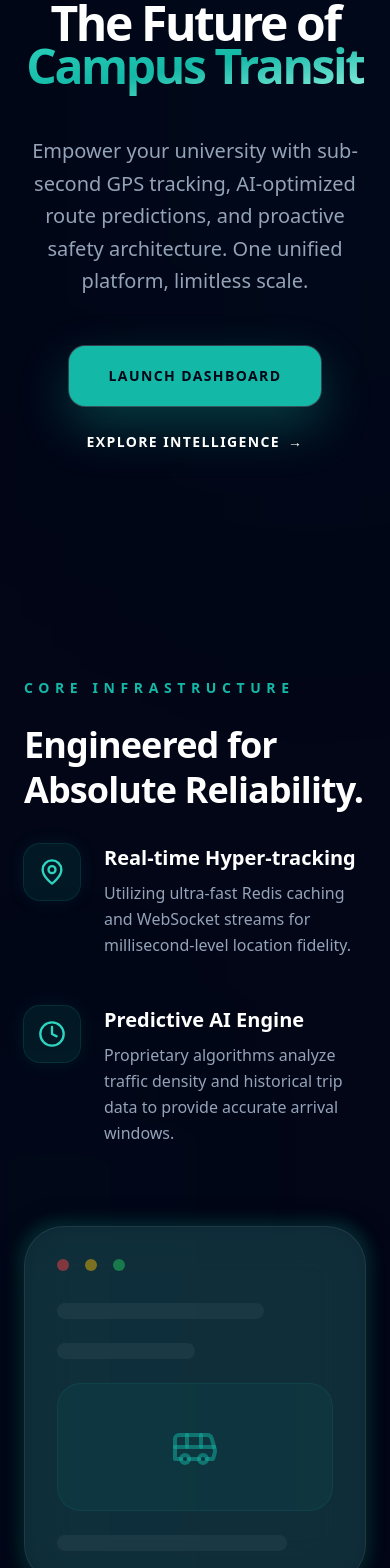
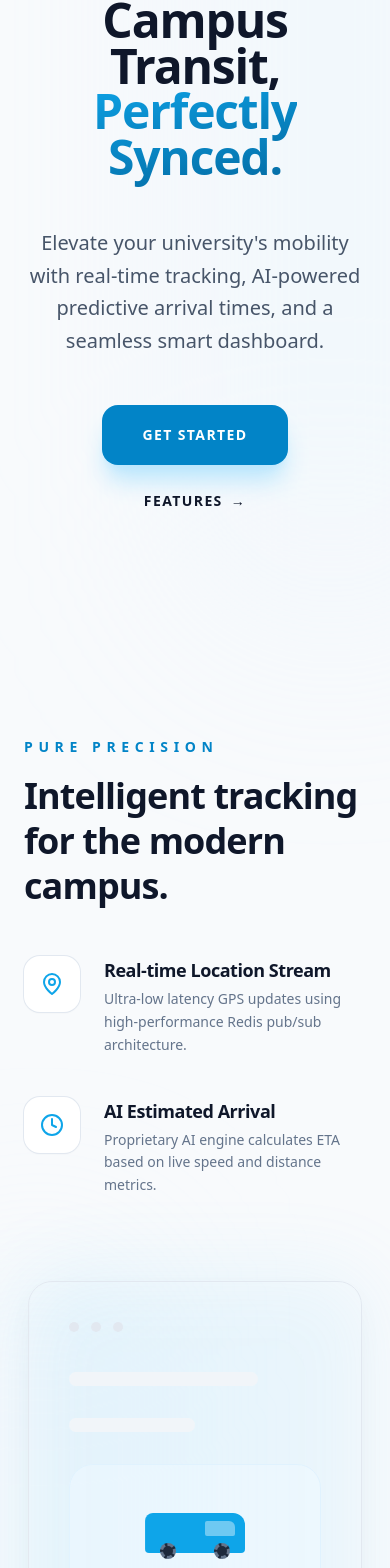
Before and after one commit to sanjai1202-we/Smart-bus-tracker, a Next.js app in the folder frontend/: page / in a window 390 px wide. Shown: the part 287-1855 px from the top of the page. Built offline with nearby package versions, Linux system fonts and the light colour scheme.

Commit message:
UI Redesign: Premium White Theme & Bus Moving Animations

```diff
--- a/frontend/src/app/globals.css
+++ b/frontend/src/app/globals.css
@@ -3,17 +3,32 @@
 @tailwind utilities;
 
 :root {
-  --primary: 20, 184, 166;
-  --primary-glow: rgba(20, 184, 166, 0.3);
-  --background: 2, 6, 17;
+  --primary: 14, 165, 233;
+  --primary-soft: rgba(14, 165, 233, 0.1);
+  --background: 248, 250, 252;
+  --surface: 255, 255, 255;
+  --border: 226, 232, 240;
 }
 
+/* Leaflet Overrides */
+.leaflet-container {
+  background: #f8fafc !important;
+  font-family: inherit;
+}
+.leaflet-popup-content-wrapper, .leaflet-popup-tip {
+  background: white !important;
+  color: #0f172a !important;
+  backdrop-filter: blur(10px);
+  border: 1px solid #e2e8f0;
+}
+
+
 body {
-  color: #f8fafc;
+  color: #0f172a;
   background-color: rgb(var(--background));
   background-image:
-    radial-gradient(at 0% 0%, rgba(20, 184, 166, 0.05) 0, transparent 50%),
-    radial-gradient(at 100% 0%, rgba(13, 148, 136, 0.05) 0, transparent 50%);
+    radial-gradient(at 0% 0%, rgba(14, 165, 233, 0.05) 0, transparent 50%),
+    radial-gradient(at 100% 100%, rgba(2, 132, 199, 0.03) 0, transparent 50%);
   font-family: 'Inter', system-ui, -apple-system, sans-serif;
   margin: 0;
   padding: 0;
@@ -21,58 +36,72 @@ body {
   -webkit-font-smoothing: antialiased;
 }
 
-/* Glassmorphism Evolution */
+/* Premium Light Elevation */
 .glass-panel {
-  background: rgba(15, 23, 42, 0.6);
-  backdrop-filter: blur(16px) saturate(180%);
-  -webkit-backdrop-filter: blur(16px) saturate(180%);
-  border-bottom: 1px solid rgba(255, 255, 255, 0.05);
+  background: rgba(255, 255, 255, 0.8);
+  backdrop-filter: blur(20px) saturate(180%);
+  -webkit-backdrop-filter: blur(20px) saturate(180%);
+  border-bottom: 1px solid rgb(var(--border));
 }
 
 .glass-card {
-  background: rgba(30, 41, 59, 0.4);
-  backdrop-filter: blur(20px);
-  -webkit-backdrop-filter: blur(20px);
-  border: 1px solid rgba(255, 255, 255, 0.08);
-  box-shadow: 0 8px 32px 0 rgba(0, 0, 0, 0.5);
+  background: var(--surface);
+  border: 1px solid rgb(var(--border));
+  box-shadow: 0 10px 30px -5px rgba(0, 0, 0, 0.04);
   transition: all 0.3s cubic-bezier(0.4, 0, 0.2, 1);
+  border-radius: 24px;
 }
 
 .glass-card:hover {
-  background: rgba(30, 41, 59, 0.5);
-  border-color: rgba(20, 184, 166, 0.3);
-  box-shadow: 0 8px 32px 0 rgba(20, 184, 166, 0.1);
+  transform: translateY(-2px);
+  box-shadow: 0 20px 40px -10px rgba(14, 165, 233, 0.12);
+  border-color: rgba(14, 165, 233, 0.2);
 }
 
-.premium-stat-card {
-  @apply glass-card p-6 flex flex-col gap-2 relative overflow-hidden;
+/* Bus Loading Scene */
+.bus-loading-container {
+  display: flex;
+  flex-direction: column;
+  align-items: center;
+  gap: 20px;
 }
 
-.premium-stat-card::before {
-  content: '';
-  position: absolute;
-  top: 0;
-  left: 0;
-  width: 100%;
-  height: 2px;
-  background: linear-gradient(90deg, transparent, rgba(20, 184, 166, 0.5), transparent);
-  transform: translateX(-100%);
-  transition: 0.5s;
+.bus-silhouette {
+  position: relative;
+  animation: busMove 3s ease-in-out infinite;
 }
 
-.premium-stat-card:hover::before {
-  transform: translateX(100%);
+.bus-body {
+  width: 100px;
+  height: 40px;
+  background: rgb(var(--primary));
+  border-radius: 8px 12px 4px 4px;
+  position: relative;
 }
 
-/* Animations */
-@keyframes fadeIn {
-  from { opacity: 0; transform: translateY(10px); }
-  to { opacity: 1; transform: translateY(0); }
+.bus-window {
+  position: absolute;
+  top: 8px;
+  left: 60px;
+  width: 30px;
+  height: 15px;
+  background: rgba(255, 255, 255, 0.4);
+  border-radius: 2px 6px 2px 2px;
 }
 
-.animate-in {
-  animation: fadeIn 0.5s ease-out forwards;
+.bus-wheel {
+  position: absolute;
+  bottom: -6px;
+  width: 16px;
+  height: 16px;
+  background: #1e293b;
+  border: 3px dashed #64748b;
+  border-radius: 50%;
+  animation: wheelSpin 0.8s linear infinite;
 }
+
+.wheel-front { left: 15px; }
+.wheel-back { right: 15px; }
 
 /* Custom Scrollbar */
 ::-webkit-scrollbar {
@@ -82,20 +111,18 @@ body {
   background: transparent;
 }
 ::-webkit-scrollbar-thumb {
-  background: rgba(255, 255, 255, 0.1);
+  background: rgba(0, 0, 0, 0.1);
   border-radius: 10px;
 }
 ::-webkit-scrollbar-thumb:hover {
-  background: rgba(20, 184, 166, 0.3);
+  background: rgba(14, 165, 233, 0.4);
 }
 
-/* Leaflet Overrides */
-.leaflet-container {
-  background: #020617 !important;
-  font-family: inherit;
+@keyframes fadeIn {
+  from { opacity: 0; transform: translateY(10px); }
+  to { opacity: 1; transform: translateY(0); }
 }
-.leaflet-popup-content-wrapper, .leaflet-popup-tip {
-  background: rgba(15, 23, 42, 0.9) !important;
-  color: white !important;
-  backdrop-filter: blur(10px);
+
+.animate-in {
+  animation: fadeIn 0.6s cubic-bezier(0.16, 1, 0.3, 1) forwards;
 }
--- a/frontend/src/app/page.tsx
+++ b/frontend/src/app/page.tsx
@@ -3,35 +3,35 @@ import { Bus, ShieldAlert, Clock, MapPin } from "lucide-react";
 
 export default function Home() {
   return (
-    <main className="flex min-h-screen flex-col items-center bg-slate-950 text-textMain relative overflow-hidden font-sans">
+    <main className="flex min-h-screen flex-col items-center bg-background text-textMain relative overflow-hidden font-sans">
       {/* Absolute Decorative Elements */}
-      <div className="absolute top-[-20%] right-[-10%] w-[60%] h-[60%] bg-primary-600/10 blur-[150px] rounded-full animate-pulse-slow"></div>
-      <div className="absolute bottom-[-10%] left-[-10%] w-[50%] h-[50%] bg-teal-500/5 blur-[120px] rounded-full animate-pulse-slow font-bold" style={{ animationDelay: '4s' }}></div>
+      <div className="absolute top-[-10%] right-[-10%] w-[50%] h-[50%] bg-primary-100/40 blur-[120px] rounded-full animate-float"></div>
+      <div className="absolute bottom-[-10%] left-[-10%] w-[40%] h-[40%] bg-primary-50/30 blur-[100px] rounded-full animate-float" style={{ animationDelay: '3s' }}></div>
 
       {/* Hero Section */}
       <div className="relative isolate w-full px-6 pt-24 lg:px-8 z-10">
         <div className="mx-auto max-w-4xl py-32 sm:py-48 text-center flex flex-col items-center">
           <div className="animate-in mb-8">
-            <div className="inline-flex items-center space-x-3 rounded-2xl px-4 py-2 text-xs font-black uppercase tracking-[0.3em] text-primary-400 ring-1 ring-primary-500/30 bg-primary-500/5 backdrop-blur-md shadow-[0_0_20px_rgba(20,184,166,0.1)]">
-              <span>Enterprise Fleet Monitoring</span>
+            <div className="inline-flex items-center space-x-3 rounded-full px-4 py-1.5 text-[10px] font-black uppercase tracking-[0.3em] text-primary-600 ring-1 ring-primary-200 bg-primary-50/50 backdrop-blur-md shadow-sm">
+              <span>Next-Gen Fleet Intelligence</span>
             </div>
           </div>
 
-          <h1 className="text-5xl font-black tracking-tighter text-white sm:text-8xl mb-8 leading-[0.9] animate-in" style={{ animationDelay: '0.1s' }}>
-            The Future of <br/>
-            <span className="text-transparent bg-clip-text bg-gradient-to-br from-primary-400 via-primary-500 to-teal-200">Campus Transit</span>
+          <h1 className="text-5xl font-black tracking-tight text-slate-900 sm:text-8xl mb-8 leading-[0.95] animate-in" style={{ animationDelay: '0.1s' }}>
+            Campus Transit, <br/>
+            <span className="text-transparent bg-clip-text bg-gradient-to-br from-primary-500 to-primary-700">Perfectly Synced.</span>
           </h1>
 
-          <p className="mt-4 text-xl leading-relaxed text-textMuted max-w-2xl font-medium animate-in" style={{ animationDelay: '0.2s' }}>
-            Empower your university with sub-second GPS tracking, AI-optimized route predictions, and proactive safety architecture. One unified platform, limitless scale.
+          <p className="mt-4 text-xl leading-relaxed text-slate-600 max-w-2xl font-medium animate-in" style={{ animationDelay: '0.2s' }}>
+            Elevate your university's mobility with real-time tracking, AI-powered predictive arrival times, and a seamless smart dashboard.
           </p>
 
           <div className="mt-12 flex flex-col sm:flex-row items-center justify-center gap-6 animate-in" style={{ animationDelay: '0.3s' }}>
-            <Link href="/login" className="px-10 py-5 rounded-2xl bg-primary-500 text-slate-950 text-sm font-black uppercase tracking-widest hover:bg-primary-400 transition-all hover:scale-105 active:scale-95 shadow-[0_20px_50px_rgba(20,184,166,0.3)] ring-1 ring-white/20">
-              Launch Dashboard
+            <Link href="/login" className="px-10 py-5 rounded-2xl bg-primary-600 text-white text-sm font-black uppercase tracking-widest hover:bg-primary-500 transition-all hover:scale-105 active:scale-95 shadow-xl shadow-primary-200">
+              Get Started
             </Link>
-            <Link href="#features" className="group text-sm font-bold uppercase tracking-widest leading-6 text-white flex items-center hover:text-primary-400 transition-colors">
-              Explore Intelligence <span aria-hidden="true" className="ml-2 group-hover:translate-x-1 transition-transform">→</span>
+            <Link href="#features" className="group text-sm font-bold uppercase tracking-widest leading-6 text-slate-900 flex items-center hover:text-primary-600 transition-colors">
+              Features <span aria-hidden="true" className="ml-2 group-hover:translate-x-1 transition-transform">→</span>
             </Link>
           </div>
         </div>
@@ -41,50 +41,60 @@ export default function Home() {
       <div id="features" className="py-24 sm:py-40 w-full relative z-10">
         <div className="mx-auto max-w-7xl px-6 lg:px-8">
           <div className="grid grid-cols-1 lg:grid-cols-2 gap-20 items-center">
-            <div>
-              <h2 className="text-sm font-black uppercase tracking-[0.4em] text-primary-500 mb-6">Core Infrastructure</h2>
-              <p className="text-4xl font-bold tracking-tight text-white mb-8 leading-tight">
-                Engineered for <br/> Absolute Reliability.
-              </p>
+            <div className="space-y-12">
+              <div className="space-y-4">
+                <h2 className="text-sm font-black uppercase tracking-[0.4em] text-primary-600">Pure Precision</h2>
+                <p className="text-4xl font-bold tracking-tight text-slate-900 leading-tight">
+                  Intelligent tracking <br/> for the modern campus.
+                </p>
+              </div>
 
-              <div className="space-y-12">
-                <div className="flex gap-6">
-                  <div className="flex-none w-14 h-14 bg-primary-500/10 rounded-2xl flex items-center justify-center ring-1 ring-primary-500/20 shadow-[0_0_20px_rgba(20,184,166,0.1)]">
-                    <MapPin className="h-7 w-7 text-primary-400" />
+              <div className="grid gap-10">
+                <div className="flex gap-6 group">
+                  <div className="flex-none w-14 h-14 bg-white rounded-2xl flex items-center justify-center ring-1 ring-slate-200 shadow-sm group-hover:shadow-md transition-all">
+                    <MapPin className="h-6 w-6 text-primary-500" />
                   </div>
                   <div>
-                    <h3 className="text-xl font-bold text-white mb-2">Real-time Hyper-tracking</h3>
-                    <p className="text-textMuted leading-relaxed">Utilizing ultra-fast Redis caching and WebSocket streams for millisecond-level location fidelity.</p>
+                    <h3 className="text-lg font-bold text-slate-900 mb-1 tracking-tight">Real-time Location Stream</h3>
+                    <p className="text-slate-500 leading-relaxed text-sm">Ultra-low latency GPS updates using high-performance Redis pub/sub architecture.</p>
                   </div>
                 </div>
 
-                <div className="flex gap-6">
-                  <div className="flex-none w-14 h-14 bg-primary-500/10 rounded-2xl flex items-center justify-center ring-1 ring-primary-500/20 shadow-[0_0_20px_rgba(20,184,166,0.1)]">
-                    <Clock className="h-7 w-7 text-primary-400" />
+                <div className="flex gap-6 group">
+                  <div className="flex-none w-14 h-14 bg-white rounded-2xl flex items-center justify-center ring-1 ring-slate-200 shadow-sm group-hover:shadow-md transition-all">
+                    <Clock className="h-6 w-6 text-primary-500" />
                   </div>
                   <div>
-                    <h3 className="text-xl font-bold text-white mb-2">Predictive AI Engine</h3>
-                    <p className="text-textMuted leading-relaxed">Proprietary algorithms analyze traffic density and historical trip data to provide accurate arrival windows.</p>
+                    <h3 className="text-lg font-bold text-slate-900 mb-1 tracking-tight">AI Estimated Arrival</h3>
+                    <p className="text-slate-500 leading-relaxed text-sm">Proprietary AI engine calculates ETA based on live speed and distance metrics.</p>
                   </div>
                 </div>
               </div>
             </div>
 
-            <div className="relative group">
-               <div className="absolute -inset-1 bg-gradient-to-r from-primary-500 to-teal-500 rounded-[40px] blur opacity-25 group-hover:opacity-50 transition duration-1000 group-hover:duration-200"></div>
-               <div className="relative p-8 glass-card rounded-[40px] border-white/5 bg-slate-900/40">
-                  <div className="flex items-center space-x-4 mb-8">
-                     <div className="w-3 h-3 rounded-full bg-red-500/50"></div>
-                     <div className="w-3 h-3 rounded-full bg-yellow-500/50"></div>
-                     <div className="w-3 h-3 rounded-full bg-green-500/50"></div>
+            <div className="relative group p-1 animate-float">
+               <div className="absolute -inset-2 bg-gradient-to-r from-primary-400 to-sky-300 rounded-[44px] blur-2xl opacity-10 group-hover:opacity-20 transition duration-1000"></div>
+               <div className="relative p-10 glass-card border-slate-100 bg-white shadow-2xl">
+                  <div className="flex items-center space-x-3 mb-10">
+                     <div className="w-2.5 h-2.5 rounded-full bg-slate-200"></div>
+                     <div className="w-2.5 h-2.5 rounded-full bg-slate-200"></div>
+                     <div className="w-2.5 h-2.5 rounded-full bg-slate-200"></div>
                   </div>
-                  <div className="space-y-6">
-                     <div className="h-4 bg-white/5 rounded-full w-3/4"></div>
-                     <div className="h-4 bg-white/5 rounded-full w-1/2"></div>
-                     <div className="h-32 bg-primary-500/5 rounded-[24px] border border-primary-500/10 flex items-center justify-center">
-                        <Bus className="w-12 h-12 text-primary-500/50 animate-pulse" />
+                  <div className="space-y-8">
+                     <div className="h-3.5 bg-slate-100 rounded-full w-3/4"></div>
+                     <div className="h-3.5 bg-slate-100 rounded-full w-1/2"></div>
+                     <div className="py-12 bg-primary-50/50 rounded-3xl border border-primary-100 flex items-center justify-center overflow-hidden">
+                        <div className="bus-loading-container">
+                           <div className="bus-silhouette">
+                              <div className="bus-body">
+                                 <div className="bus-window"></div>
+                                 <div className="bus-wheel wheel-front"></div>
+                                 <div className="bus-wheel wheel-back"></div>
+                              </div>
+                           </div>
+                        </div>
                      </div>
-                     <div className="h-4 bg-white/5 rounded-full w-5/6"></div>
+                     <div className="h-3.5 bg-slate-100 rounded-full w-5/6"></div>
                   </div>
                </div>
             </div>
@@ -93,13 +103,13 @@ export default function Home() {
       </div>
 
       {/* Footer Branding */}
-      <footer className="w-full py-12 border-t border-white/5 relative z-10 mt-auto">
-         <div className="mx-auto max-w-7xl px-6 flex justify-between items-center">
-            <div className="flex items-center space-x-3 opacity-50">
-               <Bus className="w-5 h-5" />
-               <span className="text-xs font-black uppercase tracking-[0.2em]">BusTracker AI</span>
+      <footer className="w-full py-12 border-t border-slate-100 relative z-10 mt-auto bg-white/50 backdrop-blur-sm">
+         <div className="mx-auto max-w-7xl px-6 flex flex-col md:flex-row justify-between items-center gap-4">
+            <div className="flex items-center space-x-3 grayscale opacity-60">
+               <Bus className="w-5 h-5 text-slate-900" />
+               <span className="text-[10px] font-bold uppercase tracking-[0.2em] text-slate-900">BusTracker System</span>
             </div>
-            <p className="text-[10px] text-textMuted font-bold uppercase tracking-widest">© 2026 Next-Gen Transit. All rights reserved.</p>
+            <p className="text-[10px] text-slate-400 font-bold uppercase tracking-widest">© 2026 Campus Mobility. Defined by Design.</p>
          </div>
       </footer>
     </main>
--- a/frontend/src/components/Map/LeafletMap.tsx
+++ b/frontend/src/components/Map/LeafletMap.tsx
@@ -15,10 +15,10 @@ L.Icon.Default.mergeOptions({
 });
 
 const busIcon = L.divIcon({
-  html: `<div style="background-color: #14b8a6; color: white; border-radius: 12px; width: 48px; height: 48px; display: flex; align-items: center; justify-content: center; box-shadow: 0 10px 25px rgba(20, 184, 166, 0.4); border: 2px solid rgba(255, 255, 255, 0.2); backdrop-filter: blur(4px);"><svg xmlns="http://www.w3.org/2000/svg" width="28" height="28" viewBox="0 0 24 24" fill="none" stroke="currentColor" stroke-width="2.5" stroke-linecap="round" stroke-linejoin="round"><path d="M19 17h2c.6 0 1-.4 1-1v-3c0-.9-.7-1.7-1.5-1.9C18.7 10.6 16 10 16 10s-1.3-1.4-2.2-2.3c-.5-.4-1.1-.7-1.8-.7H5c-1.1 0-2 .9-2 2v7c0 1.1.9 2 2 2h10"></path><circle cx="7" cy="17" r="2"></circle><circle cx="17" cy="17" r="2"></circle></svg></div>`,
+  html: `<div style="background-color: #0ea5e9; color: white; border-radius: 14px; width: 44px; height: 44px; display: flex; align-items: center; justify-content: center; box-shadow: 0 8px 20px rgba(14, 165, 233, 0.3); border: 3px solid white;"><svg xmlns="http://www.w3.org/2000/svg" width="24" height="24" viewBox="0 0 24 24" fill="none" stroke="currentColor" stroke-width="2.5" stroke-linecap="round" stroke-linejoin="round"><path d="M19 17h2c.6 0 1-.4 1-1v-3c0-.9-.7-1.7-1.5-1.9C18.7 10.6 16 10 16 10s-1.3-1.4-2.2-2.3c-.5-.4-1.1-.7-1.8-.7H5c-1.1 0-2 .9-2 2v7c0 1.1.9 2 2 2h10"></path><circle cx="7" cy="17" r="2"></circle><circle cx="17" cy="17" r="2"></circle></svg></div>`,
   className: "custom-bus-icon",
-  iconSize: [48, 48],
-  iconAnchor: [24, 24],
+  iconSize: [44, 44],
+  iconAnchor: [22, 22],
 });
 
 const userIcon = L.divIcon({
```
Also changed, not shown: frontend/src/app/login/page.tsx (+22 -24 lines), frontend/src/app/register/page.tsx (+28 -28 lines), frontend/src/app/student/page.tsx (+71 -54 lines), frontend/tailwind.config.ts (+39 -20 lines).
